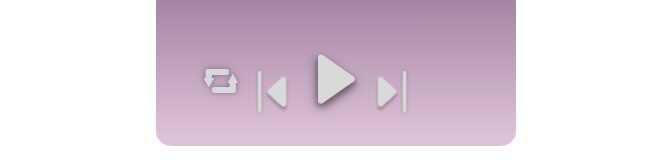
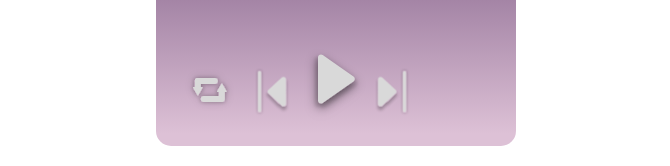
Before and after one commit to Simple-Music-playerthing/SimpleMusicPlayer-ACC, a React (Vite) app: page / in a window 1280 px wide. Shown: the part 574-740 px from the top of the page, without its empty margins (304-974 px from the left). Built offline with nearby package versions, Linux system fonts and the light colour scheme; a web font is replaced by a local one.

Commit message:
Fix loop button spacing

```diff
--- a/src/App.jsx
+++ b/src/App.jsx
@@ -79,22 +79,20 @@ function App() {
 
   return (
     <div style={{ position: "relative", width: "100vw", height: "100vh", overflow: "hidden" }}>
+      <div className="background">
         <img // ** BACKGROUND **
           src={bg}
           alt=""
           style={{
-          position: "fixed",
-          top: "50%",
-          left: "50%",
-          width: "360px",
-          height: "640px",
-          transform: "translate(-50%, -50%)",
-          zIndex: -1,
-          userSelect: "none",
-          pointerEvents: "none",
+            position: "absolute",
+            top: 0,
+            left: 0,
           }}
         />
-
+        <div className="loopButtonOuter">
+          <LoopButton onLoopChange={handleLoopChange} />
+        </div>
+      </div>
 
       {/* AUDIO PLAYER ELEMENT STUFF */}
       {/* <audio ref={audioRef} src="/music/5150.mp3" /> */}
@@ -116,7 +114,6 @@ function App() {
       <div className = "queue">
         <QueueButton/>
       </div>
-        <LoopButton onLoopChange={handleLoopChange} />
     </div>
   );
 }
--- a/src/components/loopbutton.jsx
+++ b/src/components/loopbutton.jsx
@@ -42,8 +42,6 @@ export default function LoopButton({ onLoopChange }) {
           </filter>
         </defs>
       </svg>
-
     </div>
-
   );
 }
--- a/src/index.css
+++ b/src/index.css
@@ -27,8 +27,6 @@ h1 {
   line-height: 1.1;
 }
 
-
-
 @media (prefers-color-scheme: light) {
   :root {
     color: #213547;
@@ -42,17 +40,35 @@ h1 {
   }
 }
 
+.background {
+  position: fixed;
+  top: 50%;
+  left: 50%;
+  width: 360px;
+  height: 640px;
+  transform: translate(-50%, -50%);
+  z-index: 0;
+  /* user-select: none; */
+}
+
+.loopButtonOuter {
+  position: fixed;
+  top: 92%;
+  left: 15%;
+  transform: translate(-50%,-50%);
+  z-index: 5000;
+  /* user-select: none; */
+}
+
 .loopbutton {
-  position: fixed; /* POSITIONS PROBABLY NEED TO BE CHANGED */
-  top: 82.5%;
-  left: 41%;
-  transform: translate(-50%,-50%);
+  pointer-events: all;
   cursor: pointer;
   filter: drop-shadow(0 0 4px rgba(0, 0, 0, 0.15));
 }
 
 .loopbutton svg {
   transition: transform 0.2s, filter 0.2s;
+  pointer-events: all;
 }
 
 /* hover only when not active */
@@ -67,8 +83,8 @@ h1 {
   filter: brightness(1.5);
 }
 
-
 .playPause {
+  cursor: pointer;
   position: fixed;
   top: 82.5%;
   left: 50%;
```
Also changed, not shown: src/App.css (line endings or trailing spaces). Lines whose indentation alone changed are shown as unchanged.
